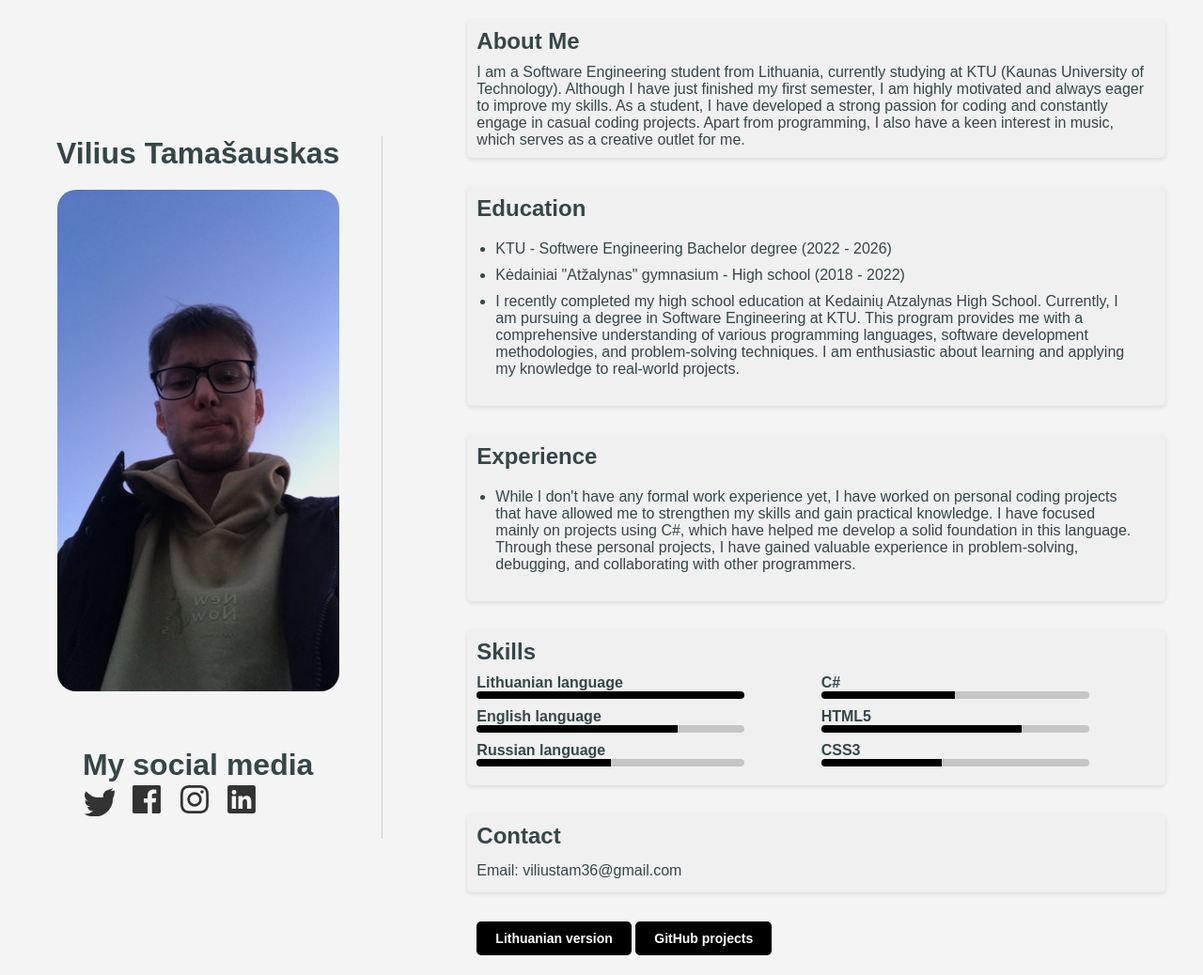
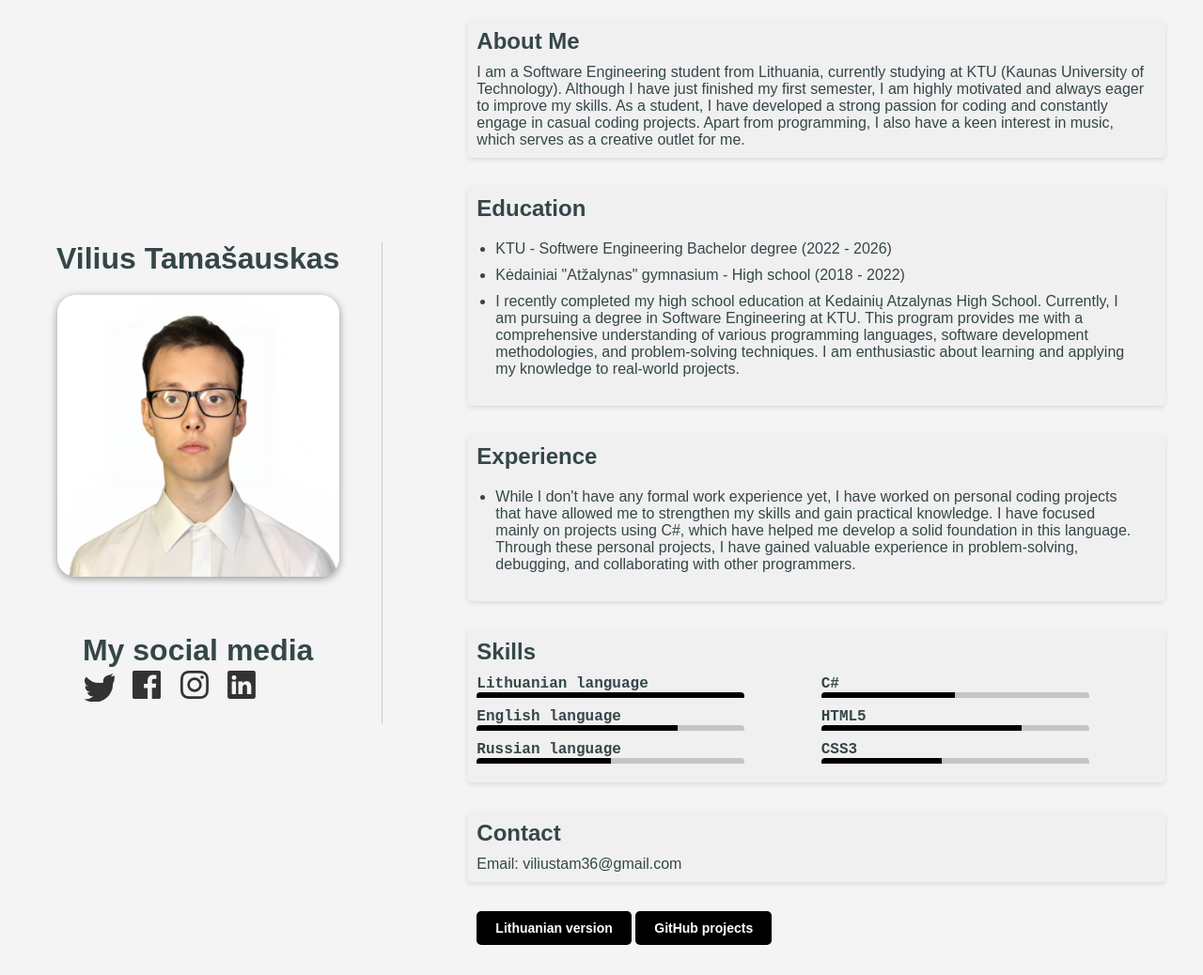
Before and after one commit to vokenboy/resume, a plain HTML site: page index.html in a window 1280 px wide. Shown: the whole page at 94% size. Drawn offline with Linux system fonts and the light colour scheme.

Commit message:
updated info

```diff
--- a/index.html
+++ b/index.html
@@ -7,6 +7,7 @@
     <title>Vilius Tamašauskas CV</title>
     <link rel="stylesheet" href="styles.css">
     <script src="script.js"></script>
+    <meta name="viewport" content="width=device-width, initial-scale=1">
 
 </head>
 <body>
@@ -16,7 +17,7 @@
         <div class="left-section">
             <header>
                 <h1>Vilius Tamašauskas</h1>
-                <img src="profile-image.JPG" alt="Profile Picture">
+                <img src="profile-image.png" alt="Profile Picture">
             </header>
             <ul class="social-media-list">
                 <h1>My social media</h1>
@@ -30,21 +31,31 @@
         <div class="right-section">
             <div class="section">
                 <h2>About Me</h2>
-                <li id = "about">I am a Software Engineering student from Lithuania, currently studying at KTU (Kaunas University of Technology). Although I have just finished my first semester, I am highly motivated and always eager to improve my skills. As a student, I have developed a strong passion for coding and constantly engage in casual coding projects. Apart from programming, I also have a keen interest in music, which serves as a creative outlet for me.</li>
+                <li id = "about">I am a Software Engineering student from Lithuania, currently studying at KTU (Kaunas University of Technology).
+                     Although I have just finished my first semester, I am highly motivated and always eager to improve my skills. As a student,
+                      I have developed a strong passion for coding and constantly engage in casual coding projects. Apart from programming,
+                       I also have a keen interest in music, which serves as a creative outlet for me.</li>
             </div>
             <div class="section">
                 <h2>Education</h2>
                 <ul>
                     <li>KTU - Softwere Engineering Bachelor degree (2022 - 2026)</li>
                     <li>Kėdainiai "Atžalynas" gymnasium - High school (2018 - 2022)</li>
-                    <li>I recently completed my high school education at Kedainių Atzalynas High School. Currently, I am pursuing a degree in Software Engineering at KTU. This program provides me with a comprehensive understanding of various programming languages, software development methodologies, and problem-solving techniques. I am enthusiastic about learning and applying my knowledge to real-world projects.</li>
+                    <li>I recently completed my high school education at Kedainių Atzalynas High School. Currently,
+                         I am pursuing a degree in Software Engineering at KTU. This program provides me with a comprehensive
+                          understanding of various programming languages, software development methodologies,
+                           and problem-solving techniques. I am enthusiastic about learning and applying my knowledge
+                            to real-world projects.</li>
                 </ul>
             </div>
 
             <div class="section">
                 <h2>Experience</h2>
                 <ul>
-                    <li>While I don't have any formal work experience yet, I have worked on personal coding projects that have allowed me to strengthen my skills and gain practical knowledge. I have focused mainly on projects using C#, which have helped me develop a solid foundation in this language. Through these personal projects, I have gained valuable experience in problem-solving, debugging, and collaborating with other programmers.</li>
+                    <li>While I don't have any formal work experience yet, I have worked on personal coding projects that have
+                        allowed me to strengthen my skills and gain practical knowledge. I have focused mainly on projects using
+                         C#, which have helped me develop a solid foundation in this language. Through these personal projects,
+                          I have gained valuable experience in problem-solving, debugging, and collaborating with other programmers.</li>
                 </ul>
             </div>
 
@@ -109,5 +120,6 @@
             </div>
         </div>
     </div>
+    <script src="script.js"></script>
 </body>
 </html>
--- a/styles.css
+++ b/styles.css
@@ -56,6 +56,7 @@ img {
   border-radius: 20px;
   margin-top: 20px;
   transition: transform 0.2s;
+  box-shadow: 0px 2px 8px rgba(0, 0, 0, 0.4);
 }
 
 img:hover {
@@ -74,25 +75,10 @@ img:hover {
   font-size: 24px;
   margin-bottom: 10px;
 }
-
-.section p {
-  font-size: 16px;
-  line-height: 1.6;
-}
-
-.section ul {
-  margin: 0;
-  padding: 0;
-  list-style-type: none;
-}
-
 .section ul li {
   margin-bottom: 10px;
 }
 
-.section ul li:last-child {
-  margin-bottom: 0;
-}
 
 .button-container {
   border: none;
@@ -184,7 +170,6 @@ img:hover {
 }
 
 @media (max-width: 768px) {
-  /* Adjust the breakpoint as needed */
   .container .middle-line {
     display: none;
   }
@@ -213,10 +198,6 @@ img:hover {
 
 .container {
   position: relative;
-}
-
-.content {
-  /* Additional styles for the content */
 }
 
 .buttons {
@@ -276,6 +257,7 @@ img:hover {
 .skill-name {
   margin-bottom: 5px;
   font-weight: bold;
+  font-family: "Cascadia Code", monospace;
 }
 
 .skill-container {
@@ -324,10 +306,18 @@ img:hover {
 }
 
 .section ul.skill-list li {
-  margin-bottom: 10px;
   list-style: none; /* Remove bullet points */
 }
 
 #about {
     list-style-type: none;
 }
+.skill-list li {
+  overflow: hidden;
+  height: 25px; /* Initial height */
+  transition: height 0.3s ease;
+}
+
+.skill-list li:hover {
+  height: 35px; /* Expanded height */
+}
```
Also changed, not shown: resume-lithuanian.html (+12 -4 lines), profile-image.png (added).
